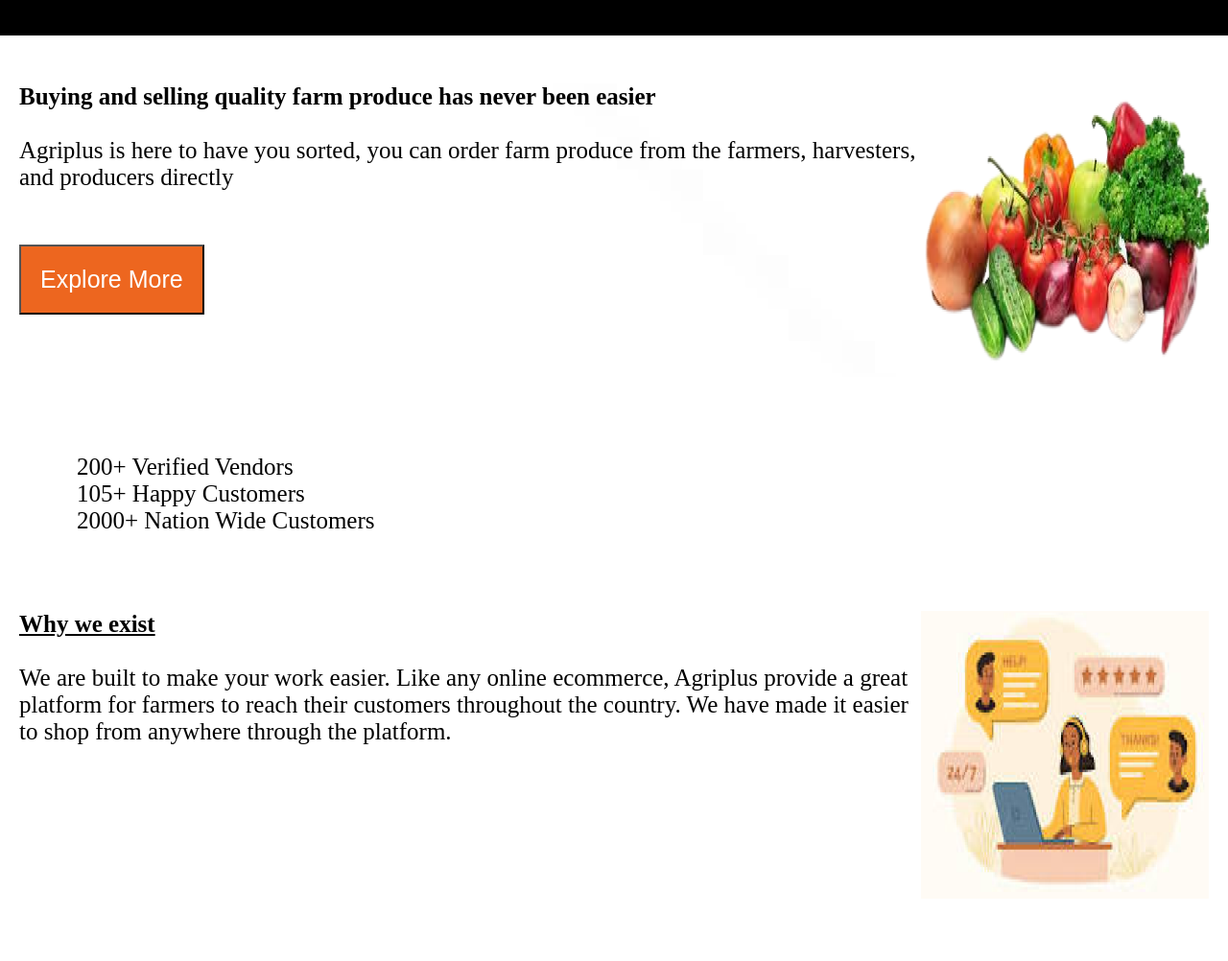
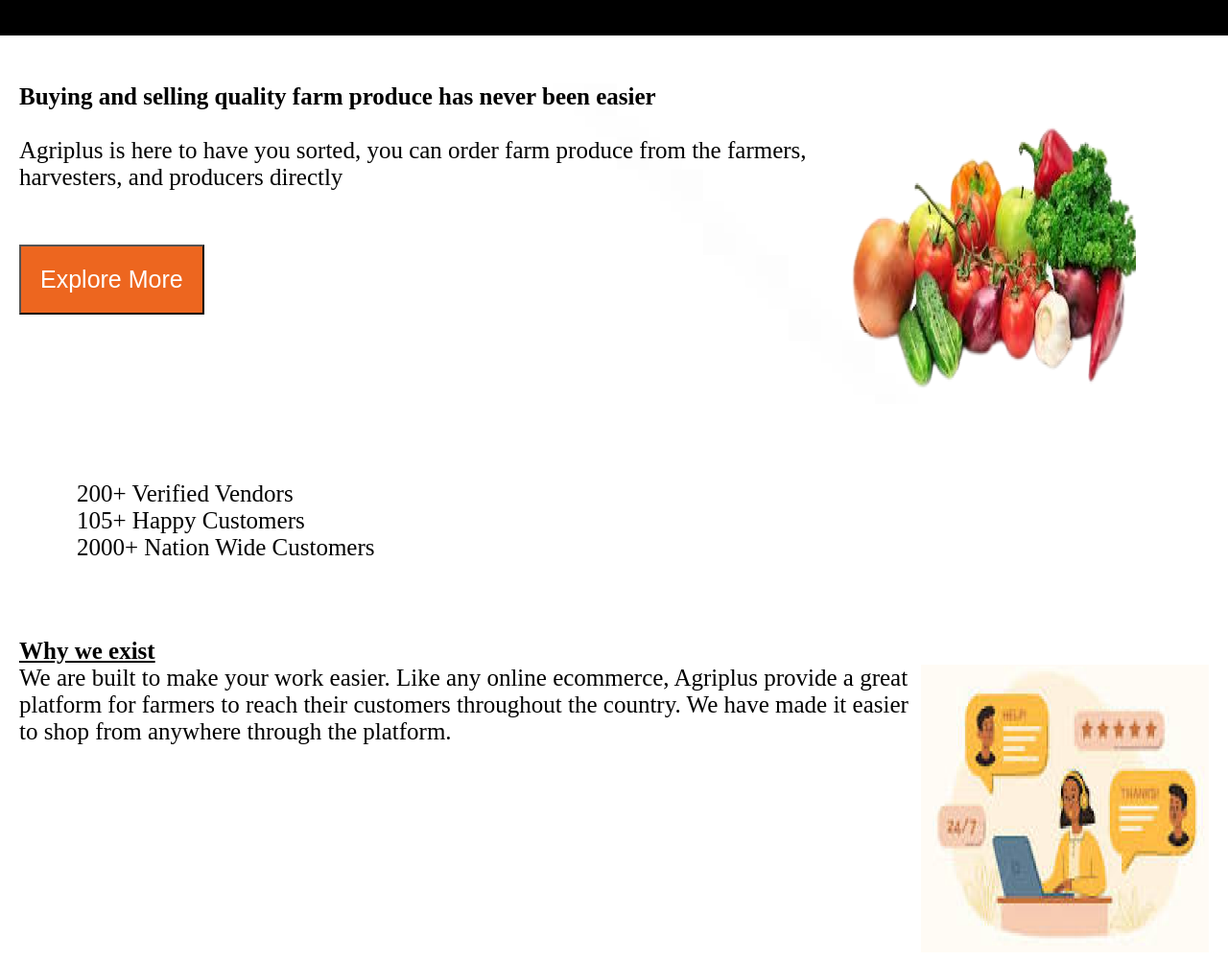
Before and after one commit to ItotiaHarrison/Agriplus-website, a plain HTML site: page index.html in a window 1280 px wide. Shown: the part 116-1118 px from the top of the page at 96% size. Drawn offline with Linux system fonts and the light colour scheme.

Commit message:
floating images

```diff
--- a/index.css
+++ b/index.css
@@ -60,6 +60,9 @@
     background-size: auto;
 }
 
+.image{
+    float: right;
+}
 .vendors{
     margin: 80px;
 }
--- a/index.html
+++ b/index.html
@@ -28,15 +28,15 @@
         <div>
             <strong>Buying and selling quality farm produce has never been easier</strong>
             <br>
+            <div class="image">
+                <img src="./images/image 2.png" alt="">
+            </div>
+
             <br>
             <p>Agriplus is here to have you sorted, you can order farm produce from the farmers, harvesters, and producers directly</p>
             <br>
             <br>
             <button role="button">Explore More</button>
-        </div>
-
-        <div>
-          <img src="./images/image 2.png" alt="">
         </div>
     </section>
 
@@ -49,12 +49,12 @@
     <section class="exist">
         <div>
           <h2>Why we exist</h2>
-          <br>
+
+          <div class="image">
+            <img src="./images/image 3.png">
+          </div>
+
           <p>We are built to make your work easier. Like any online ecommerce, Agriplus provide a great platform for farmers to reach their customers throughout the country. We have made it easier to shop from anywhere through the platform.</p>
-        </div>
-
-        <div class="img3">
-            <img src="./images/image 3.png">
         </div>
     </section>
 
```
